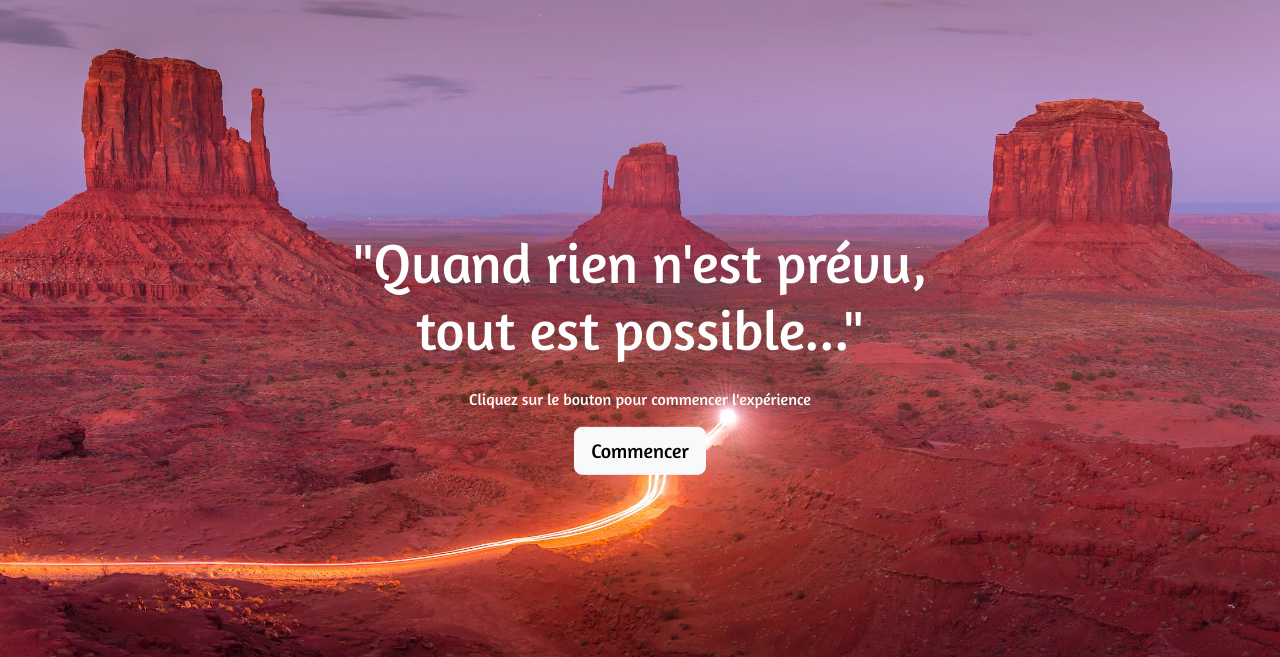
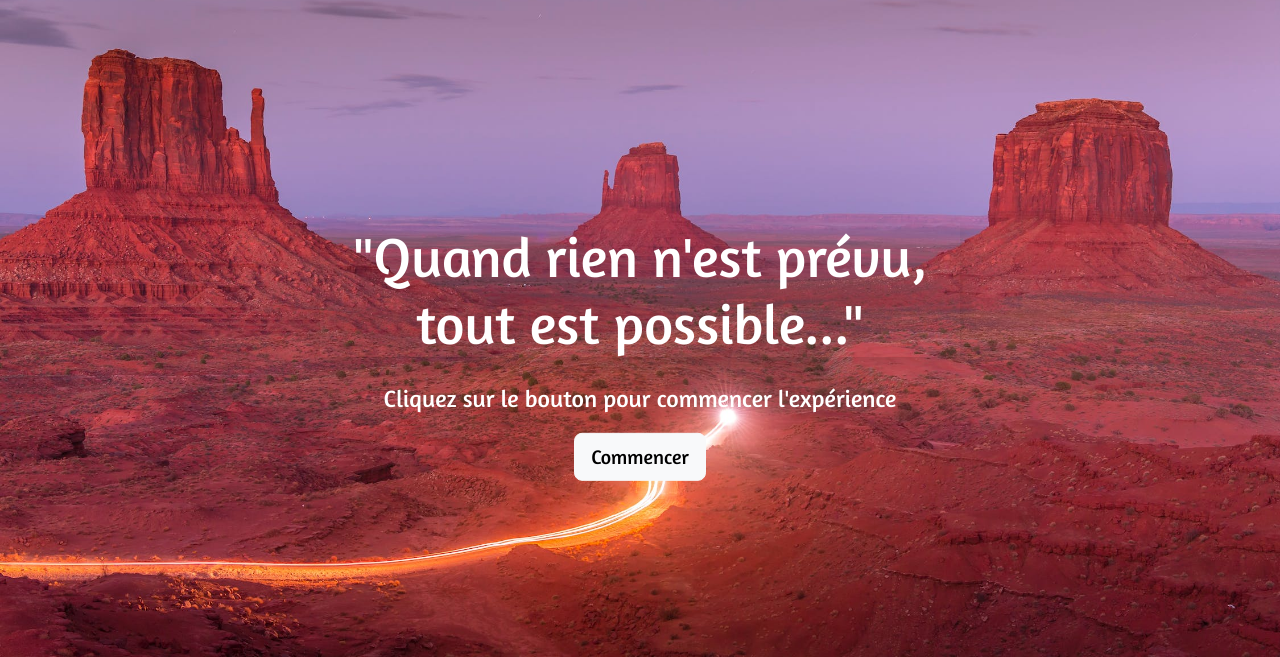
Before and after one commit to DrissB45/Hackathon-TDTS, a PHP site: template src/View/Home/index.html.twig in a window 1280 px wide. Shown: the part 72-729 px from the top of the page. Run offline with PHP 8.4, Linux system fonts and the light colour scheme; the template is opened without the code that fills it, so the values that code supplies are empty; some libraries are stand-ins or nearby versions.

Commit message:
sous-titre de l'index un peu plus grand

```diff
--- a/src/View/Home/index.html.twig
+++ b/src/View/Home/index.html.twig
@@ -10,7 +10,7 @@
 			<div class="display-4 text-white text-center mb-4 shadow">
 				"Quand rien n'est prévu, tout est possible..."
 			</div>
-			<p class="fs-6 text-white">Cliquez sur le bouton pour commencer l'expérience</p>
+			<p class="fs-4 text-white">Cliquez sur le bouton pour commencer l'expérience</p>
 			<div>
 				<a class="btn btn-light btn-lg fs-5">Commencer</a>
 			</div>
```
